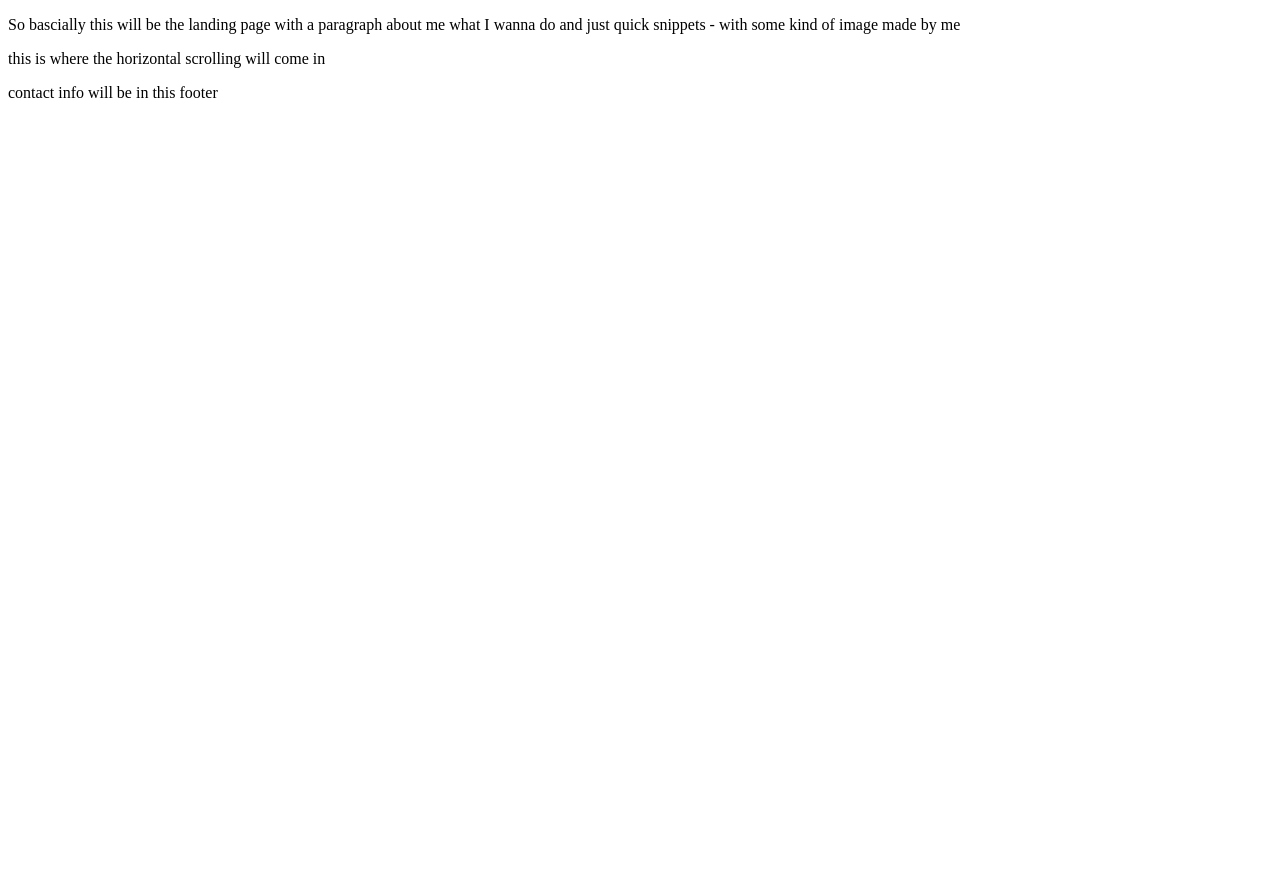
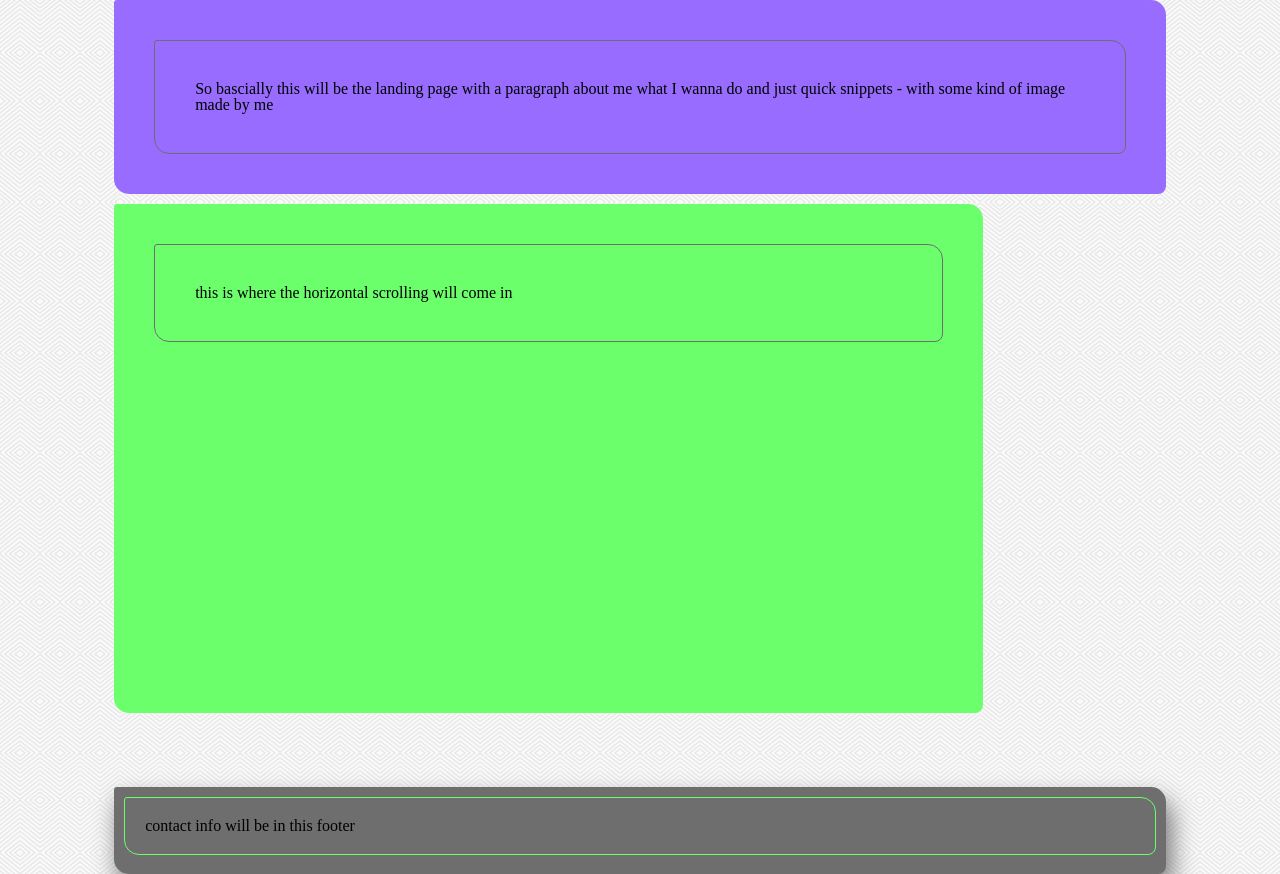
Before and after one commit to ajbarbati/Portfolio_Site, a plain HTML site: page Main.html in a window 1280 px wide. Before the commit the page ends 800 px from the top, so only its background shows below. Drawn offline with Linux system fonts and the light colour scheme.

Commit message:
laying out css grid and created some border shapes

```diff
--- a/index.html
+++ b/Main.html
@@ -4,10 +4,9 @@
     <meta charset="UTF-8">
     <meta name="viewport" content="width=device-width, initial-scale=1.0">
     <meta http-equiv="X-UA-Compatible" content="ie=edge">
+    <link rel="stylesheet" type="text/css" href="assets/css/reset.css">
+    <link rel="stylesheet" type="text/css" href="assets/css/style.css">
     <title>Alex Barbati</title>
-    <style rel="stylesheet" type="text/css" href="assets/css/reset.css"></style>
-    <style rel="stylesheet" type="text/css" href="as
-    /css/style.css"></style>
 </head>
 <body>
     <article>
@@ -20,7 +19,7 @@
             <p>this is where the horizontal scrolling will come in</p>
         </main>
         <footer>
-            contact info will be in this footer
+            <p>contact info will be in this footer</p>
         </footer>
     </article>
 <script src="assets/js/script.js"></script>
--- a/assets/css/style.css
+++ b/assets/css/style.css
@@ -1,22 +1,37 @@
 /* I will be using grid hopefully it works with horizontal scrolling */
+body {
+    background-image: url(../imgs/whirlpool.png);
+    background-attachment: fixed;
+}
+
 article {
     display: grid;
+    grid-gap: 10px;
     align-content: center;
     justify-content: center;
     width: 100%;
     height: auto;
     grid-template-areas:
-    "header"
-    "main"
-    "footer";
-    /* grid-template-columns: 1fr;
-    grid-template-rows: 1fr 3fr 1fr; */
-
+    ". header header ."
+    ". main main ."
+    ". footer footer.";
+    grid-template-columns: 1fr 5fr 5fr 1fr;
+    grid-template-rows: 1fr 3fr 10%;
 }
 
 /* ---- HEADER ---- */
 header {
     grid-area: header;
+    align-self: center;
+    background-color: #986cff;
+    border-radius: 3px 15px 8px;
+    padding: 40px;
+}
+
+header > p {
+    border: 1.5px #6e6e6e solid;
+    border-radius: 3px 15px 8px;
+    padding: 40px;
 }
 /* ---- HEADER ---- */
 
@@ -24,7 +39,18 @@ header {
 /* ---- MAIN ---- */
 main {
     grid-area: main;
-    color:blue;
+    position: relative;
+    width: 75%;
+    height: 75%;
+    background-color:#6cff6c;
+    border-radius: 3px 15px 8px;
+    padding: 40px;
+}
+
+main > p {
+    border: 1.5px #6e6e6e solid;
+    border-radius: 3px 15px 8px;
+    padding: 40px;
 }
 /* ---- MAIN ---- */
 
@@ -32,5 +58,21 @@ main {
 /* ---- FOOTER ---- */
 footer {
     grid-area: footer;
+    align-content: baseline;
+    padding: 10px;
+    border-radius: 3px 15px 8px;
+    background-color: #6e6e6e;
+    box-shadow:5px 14px 25px 1px #777777;
+    transition:width 2s;
+}
+
+footer > p {
+    border: 1.5px #6cff6c solid;
+    border-radius: 3px 15px 8px;
+    padding: 20px;
+}
+
+footer:hover {
+    box-shadow:5px 7px 15px 5px #777777;
 }
 /* ---- FOOTER ---- */
```
Also changed, not shown: assets/imgs/whirlpool.png (added).
